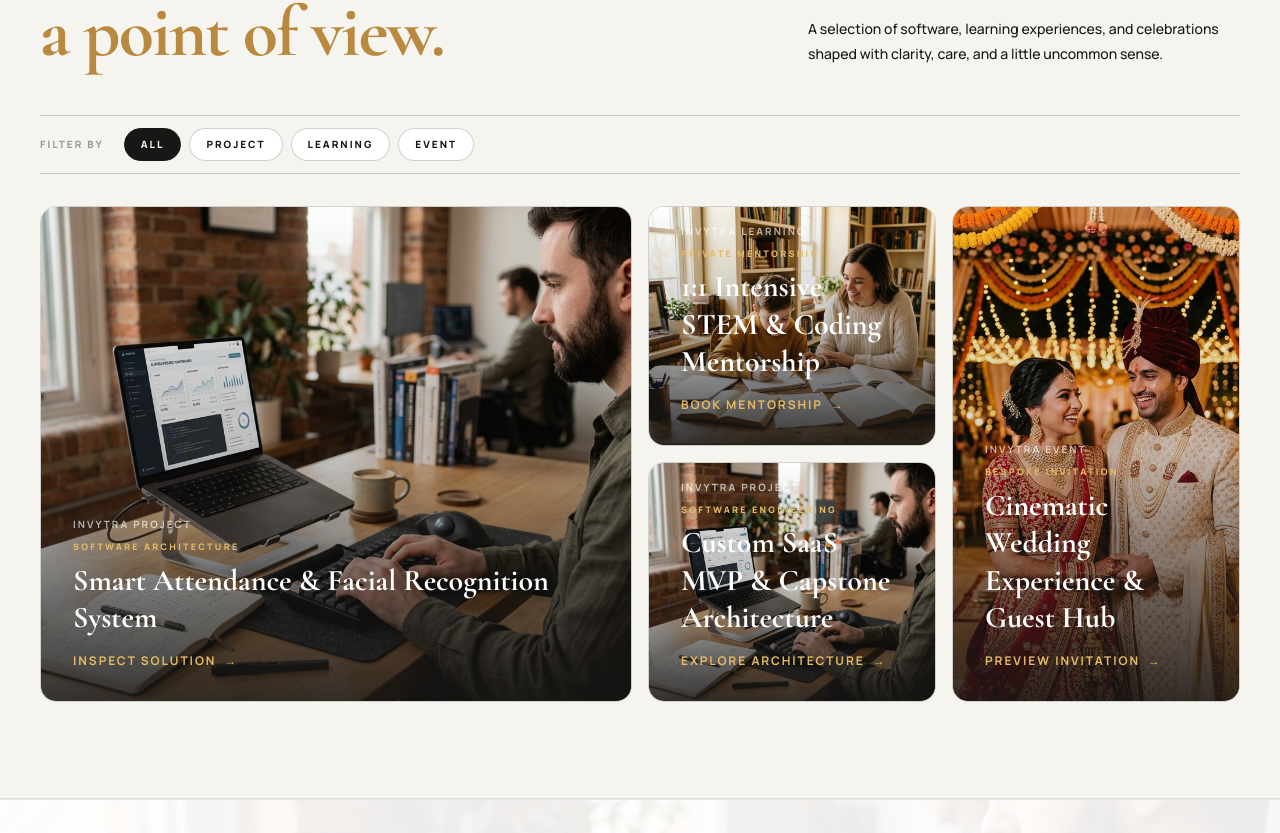
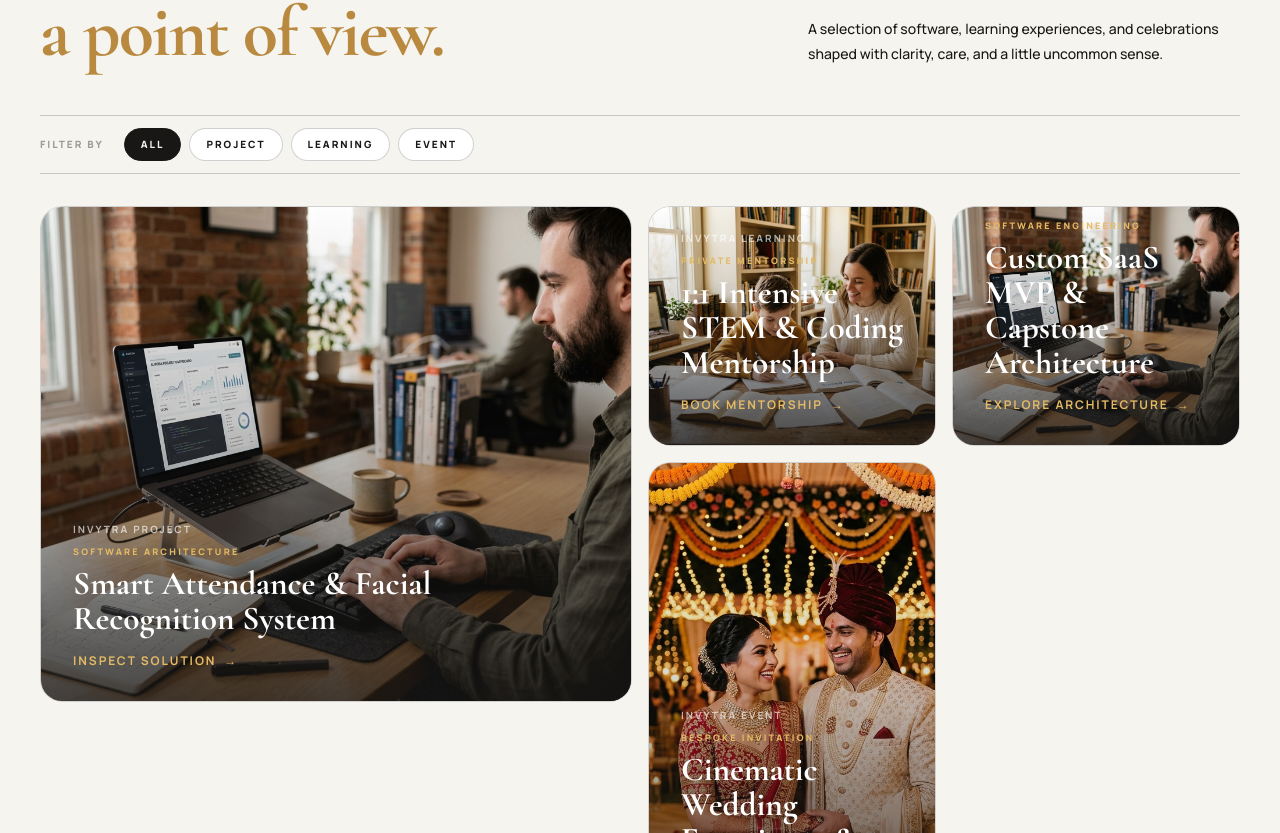
Before and after one commit to razalpa64/INVYTRAIN, a Next.js app: page / in a window 1280 px wide. Shown: the part 4967-5800 px from the top of the page. Built offline with nearby package versions, Linux system fonts and the light colour scheme.

Commit message:
Rebuild selected work editorial grid

```diff
--- a/src/components/FeaturedItem.tsx
+++ b/src/components/FeaturedItem.tsx
@@ -4,20 +4,20 @@ import Reveal from "./motion/Reveal";
 import type { Offering } from "@/lib/types";
 
 const SIZE_CLASSES: Record<string, string> = {
-  large: "h-[280px] md:col-span-2 md:row-span-2 md:h-auto",
-  vertical: "h-[280px] md:row-span-2 md:h-auto",
-  wide: "h-[240px] md:col-span-2 md:h-auto",
-  small: "h-[240px] md:h-auto",
+  large: "h-[24rem] sm:col-span-2 sm:h-[22rem] md:col-span-2 md:row-span-2 md:h-auto",
+  vertical: "h-[24rem] sm:h-[22rem] md:row-span-2 md:h-auto",
+  wide: "h-[22rem] sm:col-span-2 sm:h-[18rem] md:col-span-2 md:h-auto",
+  small: "h-[22rem] sm:h-[18rem] md:h-auto",
 };
 
 export default function FeaturedItem({ offering, index }: { offering: Offering; index: number }) {
   const sizeClass = SIZE_CLASSES[offering.gallerySize ?? "small"] ?? "min-h-[220px]";
 
   return (
-    <Reveal className={`group relative overflow-hidden rounded-2xl ${sizeClass}`} delay={index * 90}>
+    <Reveal className={`group relative overflow-hidden rounded-[22px] ${sizeClass}`} delay={index * 90}>
       <Link
         href={offering.link ?? "#"}
-        className="relative block h-full w-full overflow-hidden rounded-2xl"
+        className="relative block h-full w-full overflow-hidden rounded-[22px]"
         style={{
           border: "1px solid var(--line-strong)",
           background: "var(--surface)",
@@ -30,7 +30,7 @@ export default function FeaturedItem({ offering, index }: { offering: Offering;
             alt={offering.title}
             fill
             sizes="(max-width: 768px) 100vw, 50vw"
-            className="object-cover transition-transform duration-[1000ms] cubic-bezier(0.16,1,0.3,1) group-hover:scale-[1.05]"
+            className="object-cover transition-transform duration-700 ease-out group-hover:scale-[1.04]"
           />
         ) : (
           <div
@@ -47,11 +47,11 @@ export default function FeaturedItem({ offering, index }: { offering: Offering;
         <div
           className="absolute inset-0 transition-opacity duration-400"
           style={{
-            background: "linear-gradient(to top, rgba(24,23,22,0.85) 0%, rgba(24,23,22,0.2) 50%, transparent 100%)",
+            background: "linear-gradient(to top, rgba(24,23,22,0.78) 0%, rgba(24,23,22,0.16) 58%, transparent 100%)",
           }}
         />
 
-        <div className="absolute inset-x-0 bottom-0 flex flex-col gap-2 p-6 md:p-8">
+        <div className="absolute inset-x-0 bottom-0 flex flex-col justify-end gap-2 p-6 md:p-8">
           <p className="text-[10px] font-bold uppercase tracking-[0.2em] text-white/65">
             {offering.venture === "project" ? "Invytra Project" : offering.venture === "learning" ? "Invytra Learning" : "Invytra Event"}
           </p>
@@ -60,7 +60,7 @@ export default function FeaturedItem({ offering, index }: { offering: Offering;
           >
             {offering.category ?? offering.venture}
           </p>
-          <h3 className="font-serif text-2xl font-bold leading-tight text-white md:text-3xl">
+          <h3 className="font-serif text-[clamp(1.45rem,2.6vw,2.25rem)] font-bold leading-[1.05] text-white">
             {offering.title}
           </h3>
           <div className="mt-2 flex items-center gap-2 text-xs font-bold uppercase tracking-[0.16em] text-[#E4BA65]">
--- a/src/components/FeaturedWork.tsx
+++ b/src/components/FeaturedWork.tsx
@@ -11,8 +11,12 @@ export default function FeaturedWork({ items }: { items: Offering[] }) {
   const [tab, setTab] = useState<(typeof TABS)[number]>("ALL");
 
   const filtered = useMemo(() => {
-    if (tab === "ALL") return items;
-    return items.filter((item) => item.venture === tab.toLowerCase());
+    const visibleItems = tab === "ALL" ? items : items.filter((item) => item.venture === tab.toLowerCase());
+    const roleOrder: Record<string, number> = { large: 0, small: 1, wide: 1, vertical: 2 };
+    return [...visibleItems].sort((a, b) => {
+      const roleDifference = (roleOrder[a.gallerySize ?? "small"] ?? 1) - (roleOrder[b.gallerySize ?? "small"] ?? 1);
+      return roleDifference || a.sortOrder - b.sortOrder;
+    });
   }, [items, tab]);
 
   return (
@@ -64,10 +68,7 @@ export default function FeaturedWork({ items }: { items: Offering[] }) {
           </div>
         </Reveal>
 
-      <div
-        key={tab}
-        className="grid grid-cols-1 gap-4 [grid-auto-flow:dense] sm:grid-cols-2 md:grid-cols-4 md:auto-rows-[240px]"
-      >
+      <div key={tab} className="grid grid-cols-1 gap-4 sm:grid-cols-2 md:grid-cols-4 md:auto-rows-[240px]">
         {filtered.length ? (
           filtered.map((item, i) => <FeaturedItem key={item.id} offering={item} index={i} />)
         ) : (
```
